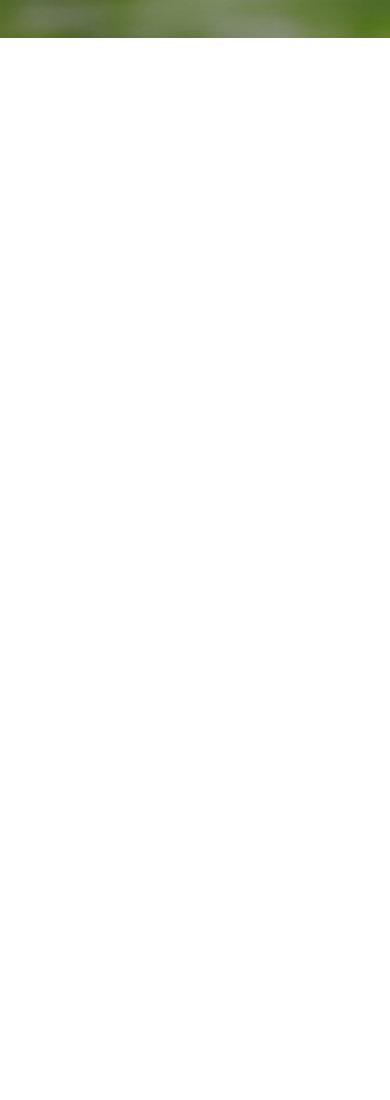
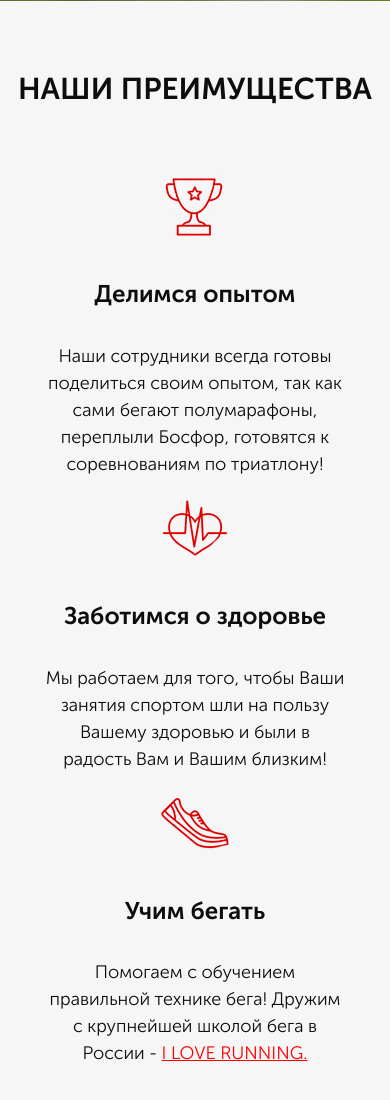
Before and after one commit to NinaFedorchenko/pulse, a website: page src/index.html in a window 390 px wide. Shown: the part 780-1880 px from the top of the page. Before the commit the page ends 844 px from the top, so only its background shows below. Drawn offline with Linux system fonts and the light colour scheme; files whose address does not match are found by name.

Commit message:
created advantages section and start created media

```diff
--- a/src/index.html
+++ b/src/index.html
@@ -1,27 +1,29 @@
 <!DOCTYPE html>
 <html lang="ru">
   <head>
-    <meta charset="UTF-8">
-    <meta http-equiv="X-UA-Compatible" content="IE=edge">
-    <meta name="viewport" content="width=device-width, initial-scale=1.0">
+    <meta charset="UTF-8" />
+    <meta http-equiv="X-UA-Compatible" content="IE=edge" />
+    <meta name="viewport" content="width=device-width, initial-scale=1.0" />
     <title>Pulse</title>
-    <link rel="stylesheet" href="css/bootstrap-reboot.min.css">
-    <link rel="stylesheet" href="css/font.css">
-    <link rel="stylesheet" href="css/style.min.css">
+    <link rel="stylesheet" href="css/bootstrap-reboot.min.css" />
+    <link rel="stylesheet" href="css/font.css" />
+    <link rel="stylesheet" href="css/style.min.css" />
   </head>
   <body>
     <div class="promo">
       <div class="container">
         <header class="header">
           <a href="#" class="header__logo">
-                  <img src="icons/logo.png" alt="logo">
+            <img src="icons/logo.png" alt="logo" />
           </a>
           <div class="header__official">
             Официальный представитель
             <span>Garmin, Polar, Suunto</span>
           </div>
           <div class="header__contacts">
-                <a href="tel:+74999228974" class="header__phone">+7(499)922-89-74</a>
+            <a href="tel:+74999228974" class="header__phone"
+              >+7(499)922-89-74</a
+            >
             <button class="button">заказать звонок</button>
           </div>
         </header>
@@ -31,32 +33,69 @@
           <h2 class="promo__subheader">с учетом Вашего уровня подготовки</h2>
           <div class="promo__icons">
             <div class="promo__icon">
-                <img src="icons/main_screen/timer.png" alt="timer">
-                Время подбора:
-                10 минут
+              <img src="icons/main_screen/timer.png" alt="timer" />
+              Время подбора: 10 минут
             </div>
             <div class="promo__icon">
-                <img src="icons/main_screen/hand-cart.png" alt="hand-cart">
-                Бесплатная
-                доставка
+              <img src="icons/main_screen/hand-cart.png" alt="hand-cart" />
+              Бесплатная доставка
             </div>
             <div class="promo__icon">
-                <img src="icons/main_screen/messages.png" alt="messages ">
-                Ответим
-                на все вопросы
+              <img src="icons/main_screen/messages.png" alt="messages " />
+              Ответим на все вопросы
             </div>
           </div>
-            <button class="button button_main">
-              ЗАКАЗАТЬ КОНСУЛЬТАЦИЮ
-            </button>
+          <button class="button button_main">ЗАКАЗАТЬ КОНСУЛЬТАЦИЮ</button>
           <div class="promo__link">
             или
             <a href="#">ПЕРЕЙТИ В КАТАЛОГ</a>
           </div>
         </div>
-
       </div>
     </div>
-
+    <div class="advantages">
+      <div class="container">
+        <h2 class="title">НАШИ ПРЕИМУЩЕСТВА</h2>
+        <div class="advantages__wrapper">
+          <div class="advantages__block">
+            <img
+              class="advantages__image"
+              src="icons/advantages/cup.png"
+              alt="cup"
+            />
+            <h2 class="advantages__subtitle">Делимся опытом</h2>
+            <p class="advantages__descr">
+              Наши сотрудники всегда готовы поделиться своим опытом, так как
+              сами бегают полумарафоны, переплыли Босфор, готовятся к
+              соревнованиям по триатлону!
+            </p>
+          </div>
+          <div class="advantages__block">
+            <img
+              class="advantages__image"
+              src="icons/advantages/heart.png"
+              alt="cup"
+            />
+            <h2 class="advantages__subtitle">Заботимся о здоровье</h2>
+            <p class="advantages__descr">
+              Мы работаем для того, чтобы Ваши занятия спортом шли на пользу
+              Вашему здоровью и были в радость Вам и Вашим близким!
+            </p>
+          </div>
+          <div class="advantages__block">
+            <img
+              class="advantages__image"
+              src="icons/advantages/shoe.png"
+              alt="cup"
+            />
+            <h2 class="advantages__subtitle">Учим бегать</h2>
+            <p class="advantages__descr">
+              Помогаем с обучением правильной технике бега! Дружим с крупнейшей
+              школой бега в России - <a href="#">I LOVE RUNNING.</a>
+            </p>
+          </div>
+        </div>
+      </div>
+    </div>
   </body>
 </html>
--- /dev/null
+++ b/src/sass/blocks/_advantages.scss
@@ -0,0 +1,34 @@
+.advantages {
+  padding: 70px 0 80px 0;
+  background-color: #f6f6f6;
+  &__wrapper {
+    margin-top: 65px;
+    display: flex;
+    justify-content: space-between;
+    align-items: center;
+  }
+  &__block {
+    display: flex;
+    flex-direction: column;
+    align-items: center;
+    max-width: 238px;
+  }
+  &__subtitle {
+    margin-top: 38px;
+    color: #0d0d0d;
+    font-size: 18px;
+    font-weight: 700;
+    text-align: center;
+  }
+  &__descr {
+    margin-top: 26px;
+    color: #0d0d0d;
+    font-size: 14px;
+    font-weight: 300;
+    text-align: center;
+    a {
+      color: #ff0000;
+      text-decoration: underline;
+    }
+  }
+}
--- /dev/null
+++ b/src/sass/blocks/_media.scss
@@ -0,0 +1,45 @@
+@media (max-width: 1200px) {
+}
+
+@media (max-width: 992px) {
+}
+
+@media (max-width: 768px) {
+  .container {
+    max-width: 640px;
+  }
+}
+
+@media (max-width: 576px) {
+  .container {
+    max-width: 560px;
+  }
+  .promo {
+    &__wrapper {
+      display: flex;
+      flex-direction: column;
+      align-items: center;
+    }
+  }
+  .header {
+    font-size: 40px;
+    line-height: 20px;
+    &__logo {
+      width: 170px;
+    }
+  }
+  .advantages {
+    &__wrapper {
+      flex-direction: column;
+    }
+    &__block {
+        max-width: 300px;
+      }
+    &__subtitle {
+      font-size: 24px;
+    }
+    &__descr {
+      font-size: 18px;
+    }
+  }
+}
--- /dev/null
+++ b/src/sass/blocks/_title.scss
@@ -0,0 +1,7 @@
+.title {
+  color: #0d0d0d;
+  font-size: 30px;
+  font-weight: 700;
+  text-align: center;
+  text-transform: uppercase;
+}
--- a/src/sass/style.scss
+++ b/src/sass/style.scss
@@ -1,12 +1,15 @@
-@import 'base/variables';
+@import "base/variables";
 * {
-    font-family: 'Museo Sans Cyrl', sans-serif;
+  font-family: "Museo Sans Cyrl", sans-serif;
 }
 .container {
-    max-width: 950px;
-    margin: 0 auto;
+  max-width: 950px;
+  margin: 0 auto;
 }
 
-@import 'blocks/promo';
-@import 'blocks/header';
-@import 'blocks/buttons';
+@import "blocks/promo";
+@import "blocks/header";
+@import "blocks/buttons";
+@import "blocks/advantages";
+@import "blocks/title";
+@import "blocks/media";
```
Also changed, not shown: src/css/style.min.css. Lines whose indentation alone changed are shown as unchanged.
